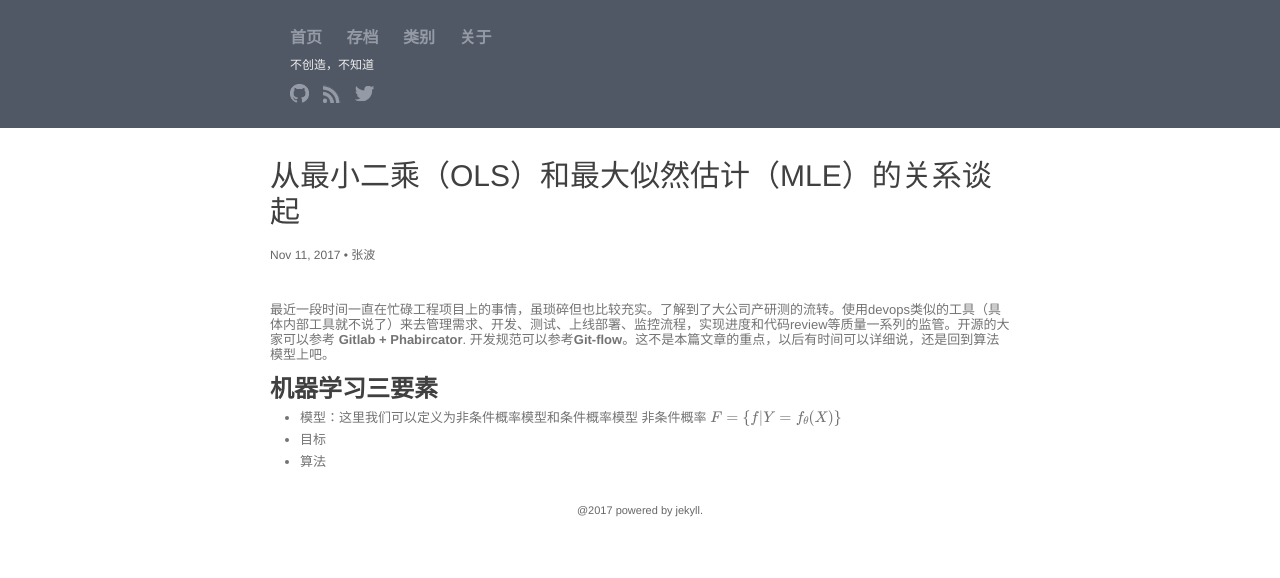
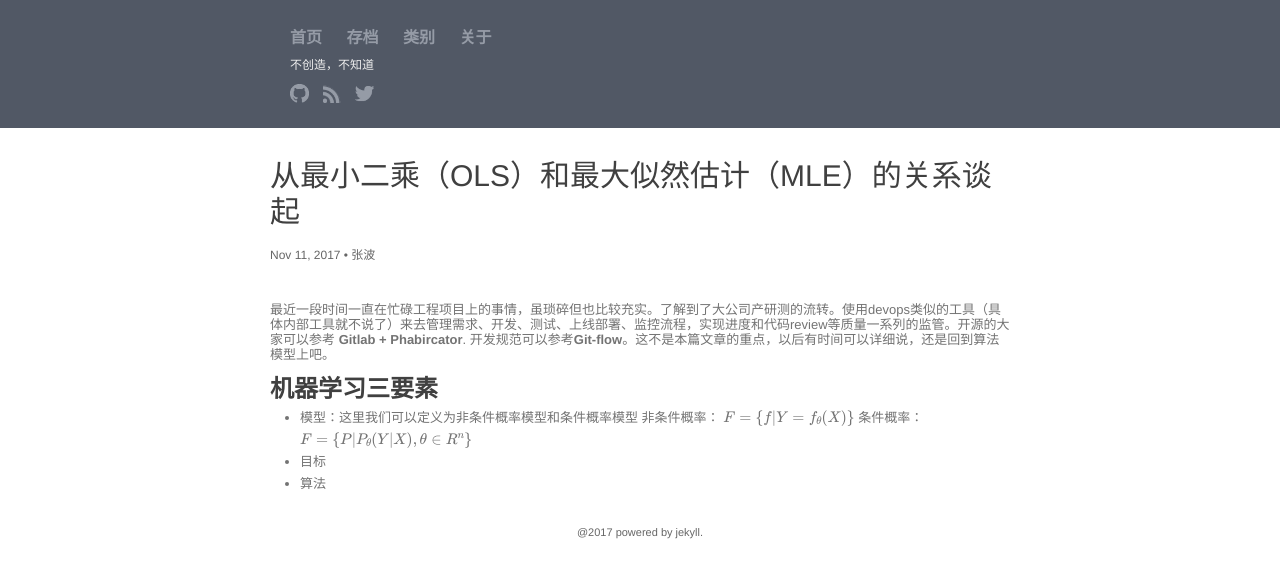
Before and after one commit to bobz653/bobz653.github.io, a Jekyll site: the page built from _posts/2017-11-11-olsmle-relation.md, in a window 1280 px wide. Shown: the top 578 px of the page. Built offline with Jekyll 4.4.1, drawn with Linux system fonts in a browser that asks for light colours; formulas are drawn with MathJax 3; comment, search, counter and statistics services are not loaded.

Commit message:
add formula

```diff
--- a/_posts/2017-11-11-olsmle-relation.md
+++ b/_posts/2017-11-11-olsmle-relation.md
@@ -11,6 +11,7 @@ tags: [machine learning]
 
 ## 机器学习三要素
 * 模型：这里我们可以定义为非条件概率模型和条件概率模型
-  非条件概率 $$ F = \lbrace f|Y=f_\theta(X) \} $$
+  非条件概率： $$ F = \lbrace f|Y=f_\theta(X) \} $$
+  条件概率：$$ F = \{ P| P_\theta(Y|X),\theta \in R^n\} $$
 * 目标
 * 算法
```
